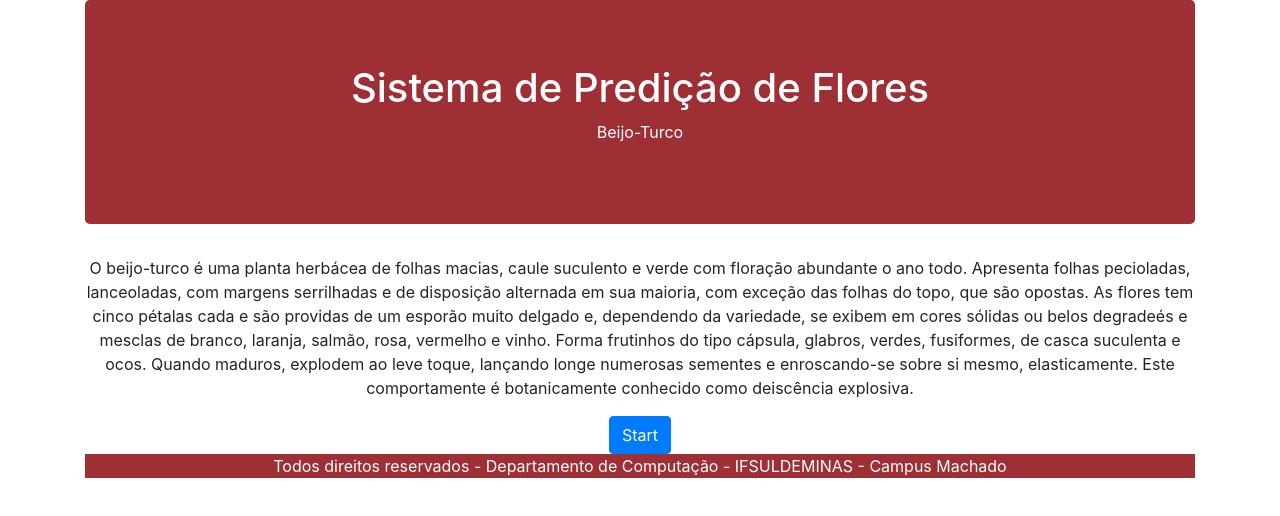
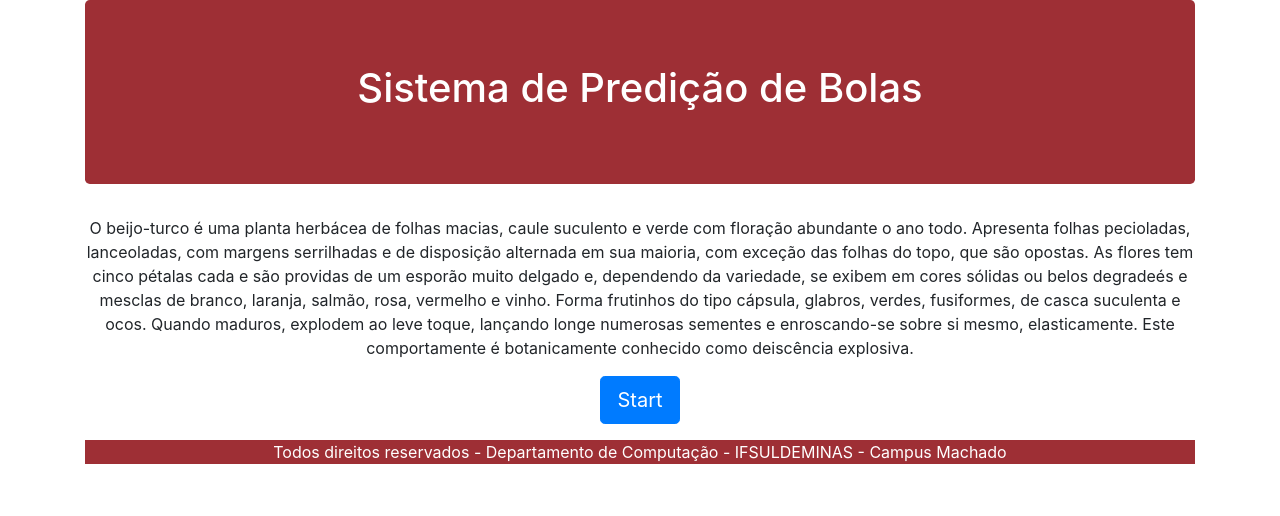
Before and after one commit to LuizFelipeGatto/trabalhoRedesNeurais, a plain HTML site: page index.html in a window 1280 px wide. Drawn offline with nearby package versions, Linux system fonts and the light colour scheme.

Commit message:
alteraçao de texto

```diff
--- a/index.html
+++ b/index.html
@@ -11,11 +11,10 @@
 <body>
 <div class="container" style="text-align: center;">
 <header class="jumbotron" style="background-color:#9e2f35; color:white;">
-        <h1>Sistema de Predição de Flores</h1>
-        <p>Beijo-Turco </p>
+        <h1>Sistema de Predição de Bolas</h1>
 </header>
 <p>O beijo-turco é uma planta herbácea de folhas macias, caule suculento e verde com floração abundante o ano todo. Apresenta folhas pecioladas, lanceoladas, com margens serrilhadas e de disposição alternada em sua maioria, com exceção das folhas do topo, que são opostas. As flores tem cinco pétalas cada e são providas de um esporão muito delgado e, dependendo da variedade, se exibem em cores sólidas ou belos degradeés e mesclas de branco, laranja, salmão, rosa, vermelho e vinho. Forma frutinhos do tipo cápsula, glabros, verdes, fusiformes, de casca suculenta e ocos. Quando maduros, explodem ao leve toque, lançando longe numerosas sementes e enroscando-se sobre si mesmo, elasticamente. Este comportamente é botanicamente conhecido como deiscência explosiva.</p>
-<button type="button" class="btn btn-primary" onclick="init()">Start</button>
+<button type="button" class="btn btn-primary btn-lg mb-3" onclick="init()">Start</button>
 <div id="webcam-container"></div>
 <div id="label-container"></div>
 <script src="https://cdn.jsdelivr.net/npm/@tensorflow/tfjs@1.3.1/dist/tf.min.js"></script>
```
